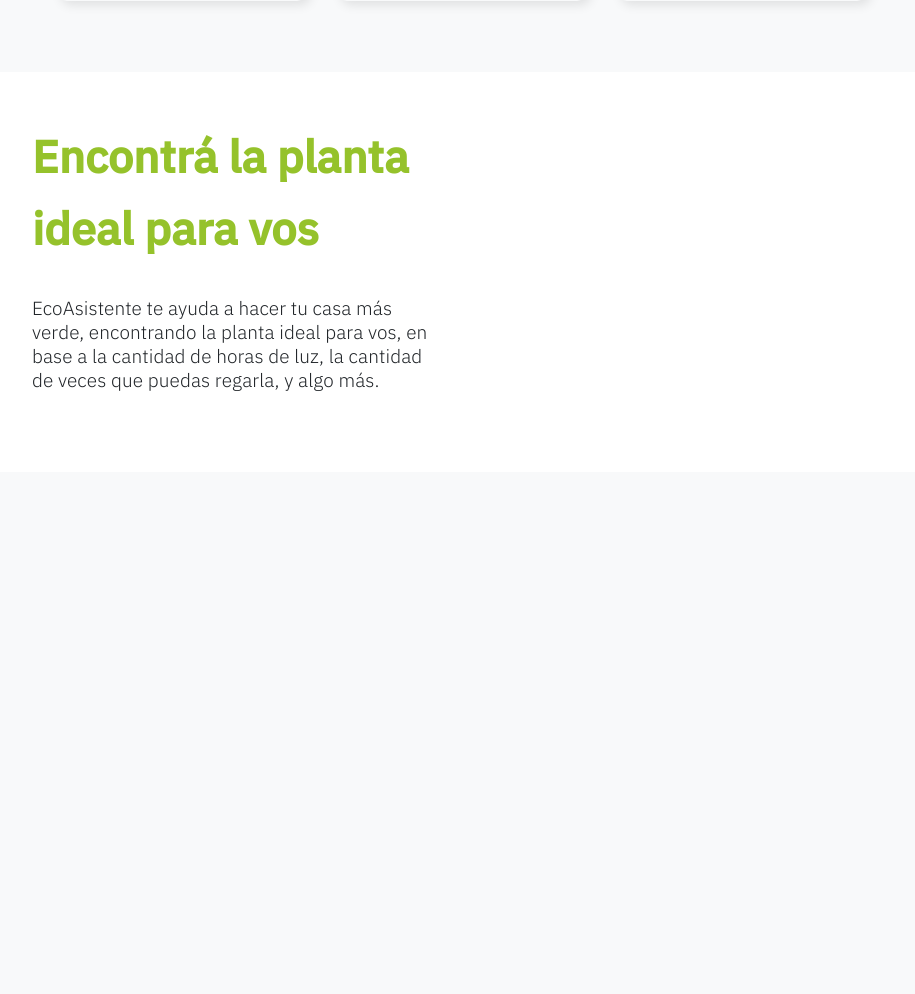
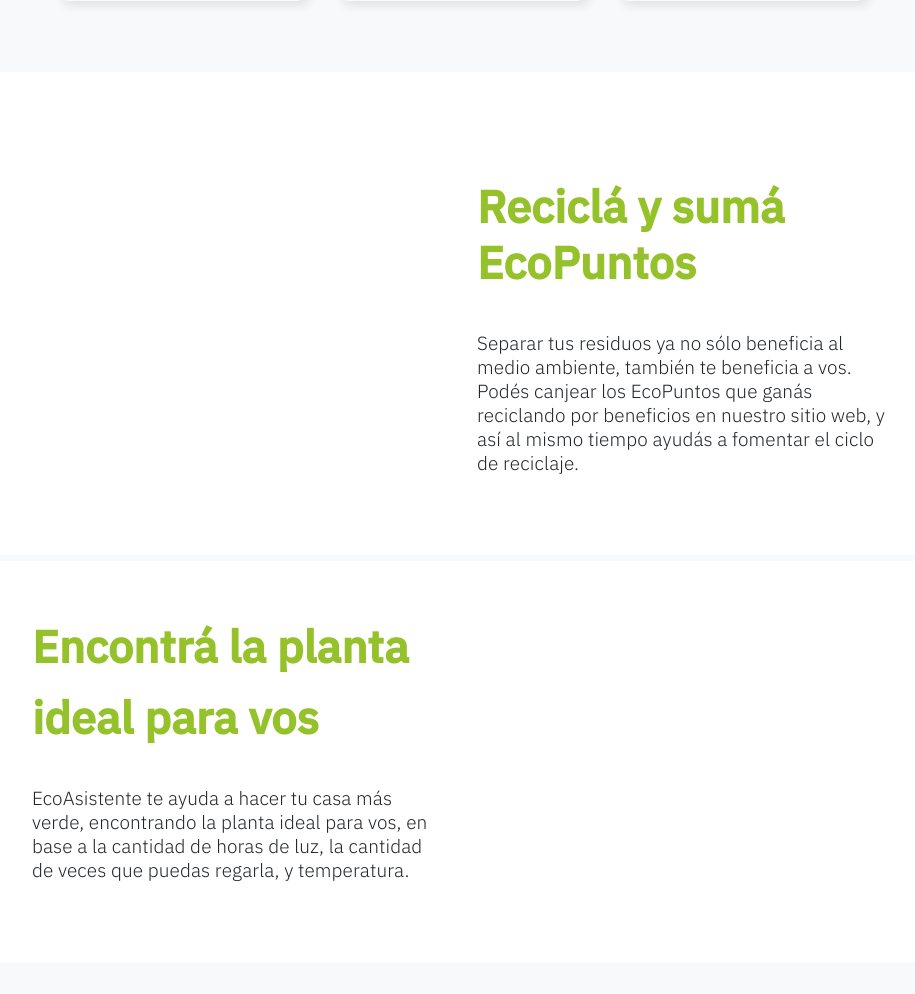
Before and after one commit to JoaquinCardonaRuiz/proyecto-final, a Flask app: page / in a window 1280 px wide. Shown: the part 1370-2364 px from the top of the page, without its empty margins (178-1093 px from the left). Before the commit the page ends 1761 px from the top, so only its background shows below. Run offline with Flask 2, Linux system fonts and the light colour scheme; some libraries are stand-ins or nearby versions.

Commit message:
Avances en landing page.

```diff
--- a/static/css/start-page.css
+++ b/static/css/start-page.css
@@ -228,7 +228,7 @@
     margin-top: 5%;
   }
 
-  #page-content-2{
+#page-content-2{
     position: relative;
     border-radius: 0px;
     background-color: transparent;
@@ -270,6 +270,64 @@
     margin-right: auto;
     width: 465px;
     transition: width 0.3s, height 0.3s, transform 0.3s;
-    transform: translateX(40%);
+    transform: translateX(50%);
     display: none;
 }
+
+
+#page-content-flujo-basico{
+    position: relative;
+    border-radius: 0px;
+    background-color: transparent;
+    margin-top: -2%;
+    background-color: white;
+}
+
+.page-content-title-flujo-basico{
+    text-align: left;
+    color: #95C22B;
+    font-weight: 900;
+    font-size: 45px;
+    font-family: 'IBM Plex Sans', sans-serif;
+    margin-right: 30%;
+    margin-top: 3%;
+}
+
+.page-content-title-flujo-basico2{
+    text-align: left;
+    color: #95C22B;
+    font-weight: 900;
+    font-size: 45px;
+    font-family: 'IBM Plex Sans', sans-serif;
+    margin-right: 30%;
+    margin-top: -1%;
+}
+
+.page-content-subtitle-flujo-basico{
+    margin-top: 7%;
+    text-align: left;
+    font-size: 19px;
+    line-height: 1.5rem;
+    font-weight: 200;
+    font-family: 'IBM Plex Sans', sans-serif;
+    margin-right: 30%;
+}
+
+#first-row-page-content-flujo-basico{
+    margin-top: -2%;
+}
+
+#right-col-page-content-flujo-basico{
+    margin: auto;
+    margin-top: 50px;
+}
+
+#start-image-flujo-basico{
+    display: block;
+    margin-left: 10%;
+    margin-right: auto;
+    width: 520px;
+    transition: width 0.3s, height 0.3s, transform 0.3s;
+    transform: translateX(-50%);
+    display: none;
+}
--- a/static/js/start-page.js
+++ b/static/js/start-page.js
@@ -11,8 +11,6 @@
         $("#start-card1").fadeIn(800);
         $("#start-card2").fadeIn(1300);
         $("#start-card3").fadeIn(1800);
-
-
     }
     else{
         $("#start-card1").hide();
@@ -21,11 +19,20 @@
     }
 
     if(window.scrollY >= 1100){
-        $("#start-image2").fadeIn(1200);
-        $("#start-image2").css({"transform":"translateX(-40px)"});
+        $("#start-image-flujo-basico").fadeIn(1000);
+        $("#start-image-flujo-basico").css({"transform":"translateX(50px)"});
     }
     else{
-        $("#start-image2").css({"transform":"translateX(40px)"});
+        $("#start-image-flujo-basico").css({"transform":"translateX(-50px)"});
+        $("#start-image-flujo-basico").fadeOut(500);
+    }
+
+    if(window.scrollY >= 1100){
+        $("#start-image2").fadeIn(1000);
+        $("#start-image2").css({"transform":"translateX(-50px)"});
+    }
+    else{
+        $("#start-image2").css({"transform":"translateX(50px)"});
         $("#start-image2").fadeOut(500);
     }
 
--- a/templates/start-page.html
+++ b/templates/start-page.html
@@ -62,20 +62,31 @@
     </div>
 </div>
 
+<div class="jumbotron" id="page-content-flujo-basico">
+    <div class="row" id="first-row-page-content-flujo-basico">
+        <div class="col justify-content-center">
+            <img src="/static/img/flat-man-recycling-start-page.png" alt="" id="start-image-flujo-basico">
+        </div>
+        <div class="col justify-content-center" id="right-col-page-content-flujo-basico">
+            <h3 class="page-content-title-flujo-basico">Reciclá y sumá</h3>
+            <h3 class="page-content-title-flujo-basico2">EcoPuntos</h3>
+            <p class="page-content-subtitle-flujo-basico">Separar tus residuos ya no sólo beneficia al medio ambiente, también te beneficia a vos. Podés canjear los EcoPuntos que ganás reciclando por beneficios en nuestro sitio web, y así al mismo tiempo ayudás a fomentar el ciclo de reciclaje.</p>
+        </div>
+    </div>
+</div>
+
+
 <div class="jumbotron" id="page-content-2">
     <div class="row" id="first-row-page-content-2">
         <div class="col justify-content-center" id="left-col-page-content-2">
             <h3 class="page-content-title2">Encontrá la planta</h3>
             <h3 class="page-content-title2">ideal para vos</h3>
-            <p class="page-content-subtitle2">EcoAsistente te ayuda a hacer tu casa más verde, encontrando la planta ideal para vos, en base a la cantidad de horas de luz, la cantidad de veces que puedas regarla, y algo más.</p>
+            <p class="page-content-subtitle2">EcoAsistente te ayuda a hacer tu casa más verde, encontrando la planta ideal para vos, en base a la cantidad de horas de luz, la cantidad de veces que puedas regarla, y temperatura.</p>
         </div>
         <div class="col justify-content-center">
             <img src="/static/img/plantas-start-page.png" alt="" id="start-image2">
         </div>
     </div>
-
-
-
 </div>
 
 
```
Also changed, not shown: static/img/flat-man-recycling-start-page.png (added).
